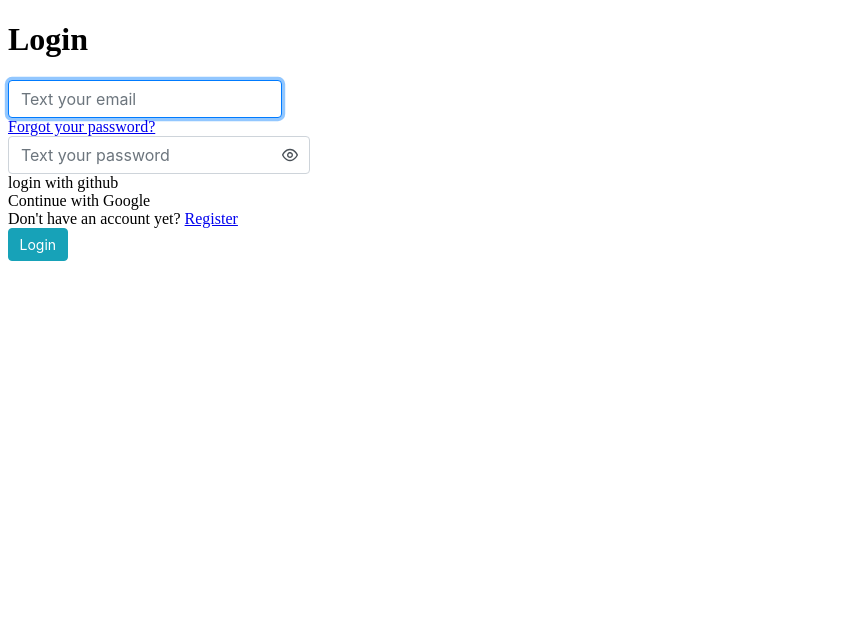
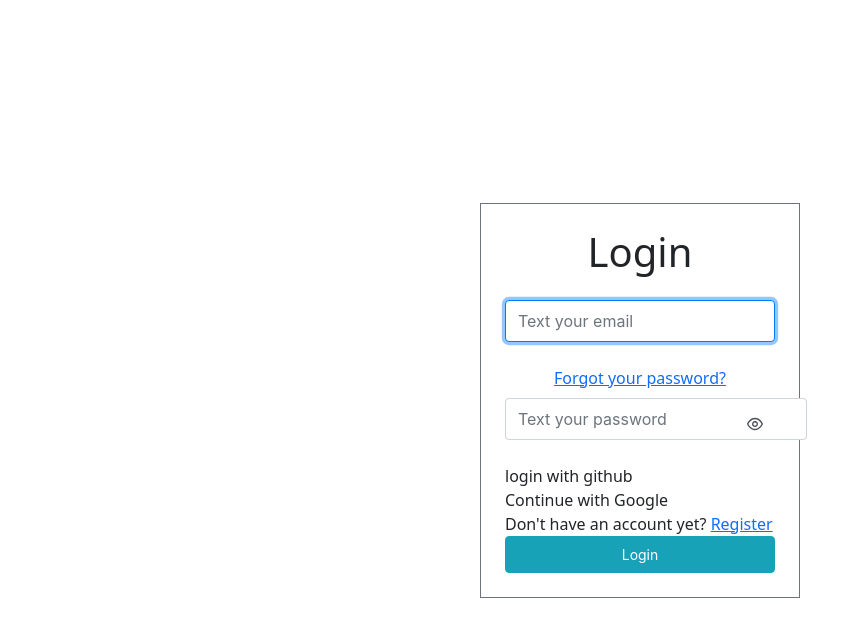
Before and after one commit to dzmitry-viartseika/challenge-MERN, a React (Create React App) app in the folder frontend/: page /login in a window 1280 px wide. Shown: the top 636 px of the page, without its empty margins (0-866 px from the left). Built offline with nearby package versions, Linux system fonts and the light colour scheme.

Commit message:
feat: add README.md

```diff
--- a/frontend/package.json
+++ b/frontend/package.json
@@ -13,9 +13,11 @@
     "@types/react": "^18.2.21",
     "@types/react-dom": "^18.2.7",
     "axios": "^1.5.0",
+    "bootstrap": "^5.3.2",
     "primeicons": "^6.0.1",
     "primereact": "^9.6.3",
     "react": "^18.2.0",
+    "react-bootstrap": "^2.9.1",
     "react-dom": "^18.2.0",
     "react-error-boundary": "^4.0.11",
     "react-hook-form": "^7.47.0",
@@ -62,8 +64,7 @@
     "lint-staged": "^14.0.1",
     "postcss": "^8.4.31",
     "postcss-cli": "^10.1.0",
-    "prettier": "3.0.3",
-    "tailwindcss": "^3.3.5"
+    "prettier": "3.0.3"
   },
   "lint-staged": {
     "src/**/*.{js,jsx,ts,tsx}": "eslint --cache --fix",
--- a/frontend/src/App.tsx
+++ b/frontend/src/App.tsx
@@ -1,9 +1,7 @@
 import { QueryClient, QueryClientProvider } from '@tanstack/react-query';
 import { Outlet } from 'react-router-dom';
 import { ReactQueryDevtools } from '@tanstack/react-query-devtools';
-import { PrimeReactProvider } from 'primereact/api';
 import { ToastProvider } from './context/ToastContext';
-import './index.css';
 import "primereact/resources/primereact.min.css";
 import "primereact/resources/themes/bootstrap4-light-blue/theme.css";
 
--- a/frontend/src/index.css
+++ /dev/null
@@ -1,3 +0,0 @@
-@tailwind base;
-@tailwind components;
-@tailwind utilities;
--- a/frontend/src/index.tsx
+++ b/frontend/src/index.tsx
@@ -3,13 +3,13 @@ import ReactDOM from 'react-dom/client';
 import { StrictMode } from 'react';
 import Router from './router/router'
 import { BrowserRouter } from 'react-router-dom';
-import './index.css';
 import 'primeicons/primeicons.css';
 import "primereact/resources/primereact.min.css";
 import "primereact/resources/themes/bootstrap4-light-blue/theme.css";
 import {ErrorBoundary} from "react-error-boundary";
 import ErrorPage from "./pages/ErrorPage";
 import {PrimeReactProvider} from "primereact/api";
+import 'bootstrap/dist/css/bootstrap.min.css';
 
 const root = ReactDOM.createRoot(
     document.getElementById('root') as HTMLElement
--- a/frontend/src/pages/ErrorPage.tsx
+++ b/frontend/src/pages/ErrorPage.tsx
@@ -1,12 +1,14 @@
 import {routes} from "../constants/routes";
 import {Link} from "react-router-dom";
+import { Button, Container, Row, Col } from 'react-bootstrap';
 
 const ErrorPage = () => {
     return (
         <div>
-            <h3>Ohh! page not found</h3>
+            <h3 className="h1 mx-20">Ohh! page not found</h3>
             <p>We can't seem to find the page you're looking for</p>
             <Link to={routes.DASHBOARD}>Back to Home page</Link>
+            <Button className="btn btn-primary" variant="primary">Click me</Button>
         </div>
     )
 };
--- a/frontend/src/pages/LoginPage.tsx
+++ b/frontend/src/pages/LoginPage.tsx
@@ -42,11 +42,11 @@ const LoginPage = () => {
     }
 
     return (
-        <div className="flex justify-center items-center h-screen">
-            <form onSubmit={handleSubmit(onSubmit)} className="min-w-1/4 flex flex-col border border-gray-200 rounded-sm p-4">
+        <div className="d-flex justify-content-center align-items-center vh-100">
+            <form onSubmit={handleSubmit(onSubmit)} className="col-3 d-flex flex-column border border-secondary rounded-sm p-4">
                 {/*LOGO*/}
                 <h1 className="text-center mb-4">Login</h1>
-                <div className="mb-4 w-full">
+                <div className="mb-4 w-100">
                     <Controller
                         name="email"
                         control={control}
@@ -56,17 +56,19 @@ const LoginPage = () => {
                                     tabIndex={1}
                                     autoFocus={true}
                                     {...field}
+                                    className="w-100"
                                     placeholder="Text your email"
                                 />
                             </>}
                     />
                 </div>
                 <Link to={routes.FORGET_PASSWORD} className="mb-2 text-center">Forgot your password?</Link>
-                <div className="mb-4 w-full">
+                <div className="mb-4 w-100">
                     <Controller
                         name="password"
                         control={control}
-                        render={({ field }) => <Password {...field}  placeholder="Text your password" toggleMask feedback={false} tabIndex={2}/>}
+                        render={({ field }) => <Password {...field}                                     className="w-100"
+                                                         placeholder="Text your password" toggleMask feedback={false} tabIndex={2}/>}
                     />
                 </div>
                 <div>
```
Also changed, not shown: 1 other file (tests, documents, lock files or other folders).
